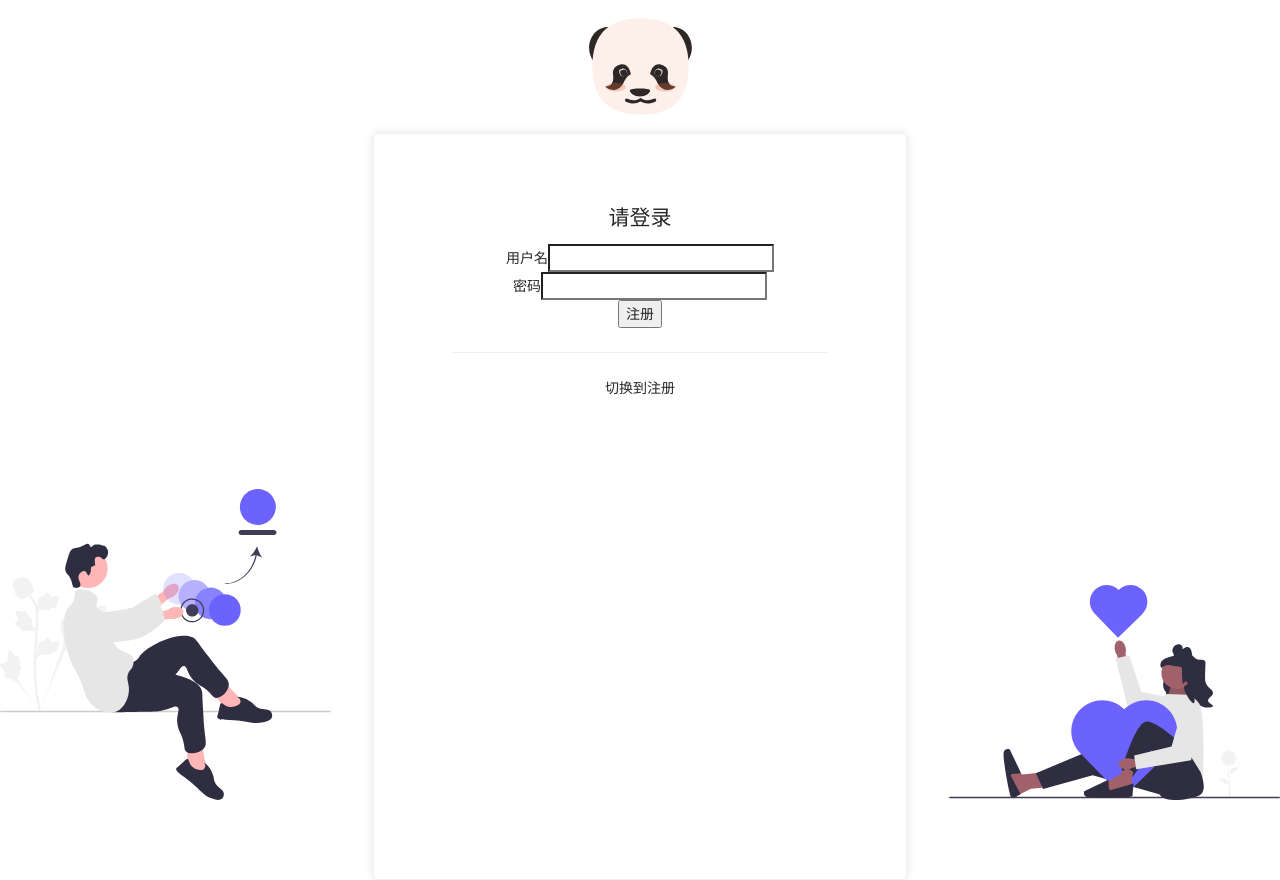
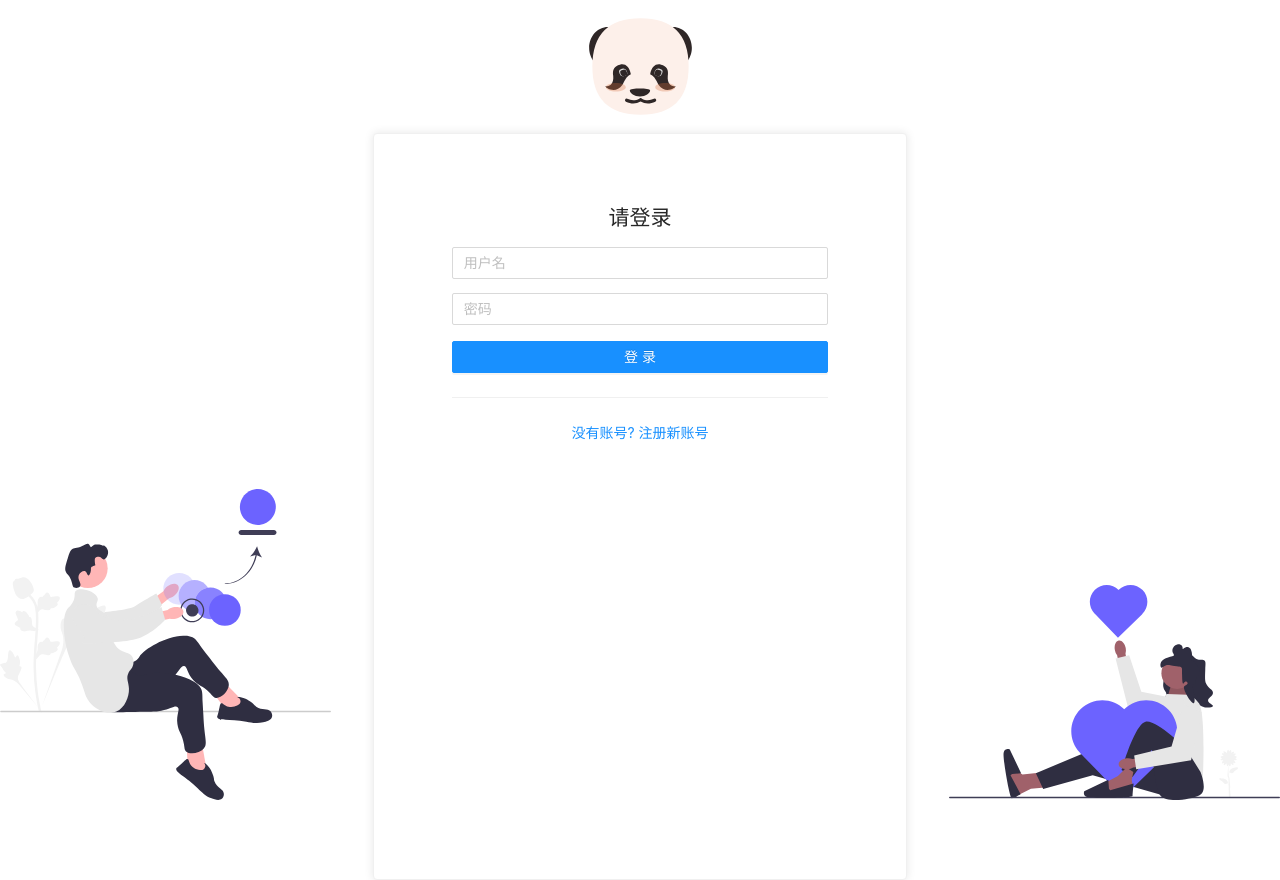
Before and after one commit to supermanklk/faith-test-jira, a React (Create React App) app: page / in a window 1280 px wide. Built offline with nearby package versions, Linux system fonts and the light colour scheme.

Commit message:
feat: 完善登录页面

```diff
--- a/src/App.tsx
+++ b/src/App.tsx
@@ -1,4 +1,4 @@
-import React from 'react'
+import React, { useState } from 'react'
 import logo from './logo.svg'
 import './App.css'
 import { Card, Divider } from 'antd'
@@ -18,10 +18,15 @@ console.log(baseUrl)
 
 function App() {
   const { user } = useAuth()
+  const [isRegister, setIsRegister] = useState(false)
   // return <div style={{ display: 'flex', justifyContent: 'center' }}>{user ? <AuthenticatedApp /> : <UnauthenticatedApp />}</div>
 
   // 用css in js 代替 之前的内联写法
   return (
+    <>
+      {user ? (
+        <AuthenticatedApp />
+      ) : (
         <Container>
           <Header />
           <Background />
@@ -29,11 +34,21 @@ function App() {
           {/* <Card>切换到{user ? '登录' : '注册'}</Card> */}
           <CardWrapper>
             <Title>请登录</Title>
-        {user ? <AuthenticatedApp /> : <UnauthenticatedApp />}
+            <UnauthenticatedApp />
             <Divider />
-        切换到{user ? '登录' : '注册'}
+            {
+              <a
+                href='#/'
+                onClick={() => {
+                  setIsRegister(!isRegister)
+                }}>
+                {isRegister ? `已经有了账号? 直接登录` : `没有账号? 注册新账号`}
+              </a>
+            }
           </CardWrapper>
         </Container>
+      )}
+    </>
   )
 }
 
--- a/src/unauthenticatedApp/index.tsx
+++ b/src/unauthenticatedApp/index.tsx
@@ -1,5 +1,8 @@
 import React from 'react'
 import { useAuth } from '../context/authContext'
+import { Button, Input } from 'antd'
+
+import styled from '@emotion/styled'
 
 const UnauthenticatedApp = () => {
   const { login } = useAuth()
@@ -16,18 +19,30 @@ const UnauthenticatedApp = () => {
   return (
     <div>
       <form onSubmit={handleSubmit}>
-        <div>
-          <label htmlFor='username'>用户名</label>
-          <input type='text' id='username' />
-        </div>
-        <div>
-          <label htmlFor='password'>密码</label>
-          <input type='password' id='password' />
-        </div>
-        <button type='submit'>注册</button>
+        <UserInfoLable>
+          <Input placeholder='用户名' type='text' id='username' />
+        </UserInfoLable>
+        <UserInfoLable>
+          <Input placeholder='密码' type='password' id='password' />
+        </UserInfoLable>
+        <LoginButton type='primary' htmlType='submit'>
+          登录
+        </LoginButton>
       </form>
     </div>
   )
 }
 
+const UserInfoLable = styled.div`
+  width: 100%;
+  display: flex;
+  justify-content: space-between;
+  margin-top: 1rem;
+`
+
+const LoginButton = styled(Button)`
+  width: 100%;
+  margin-top: 1.2rem;
+`
+
 export default UnauthenticatedApp
```
Lines whose indentation alone changed are shown as unchanged.
